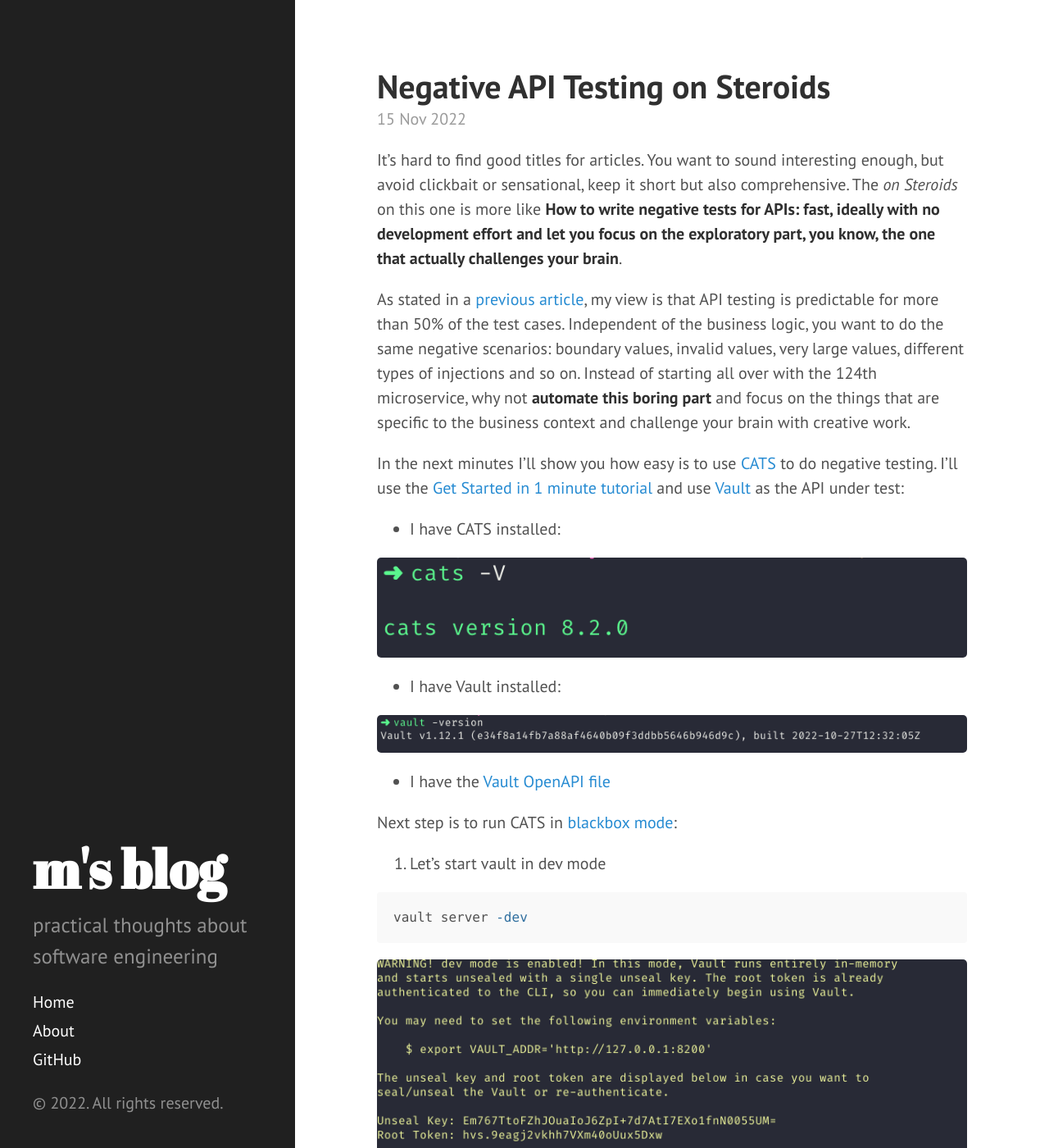
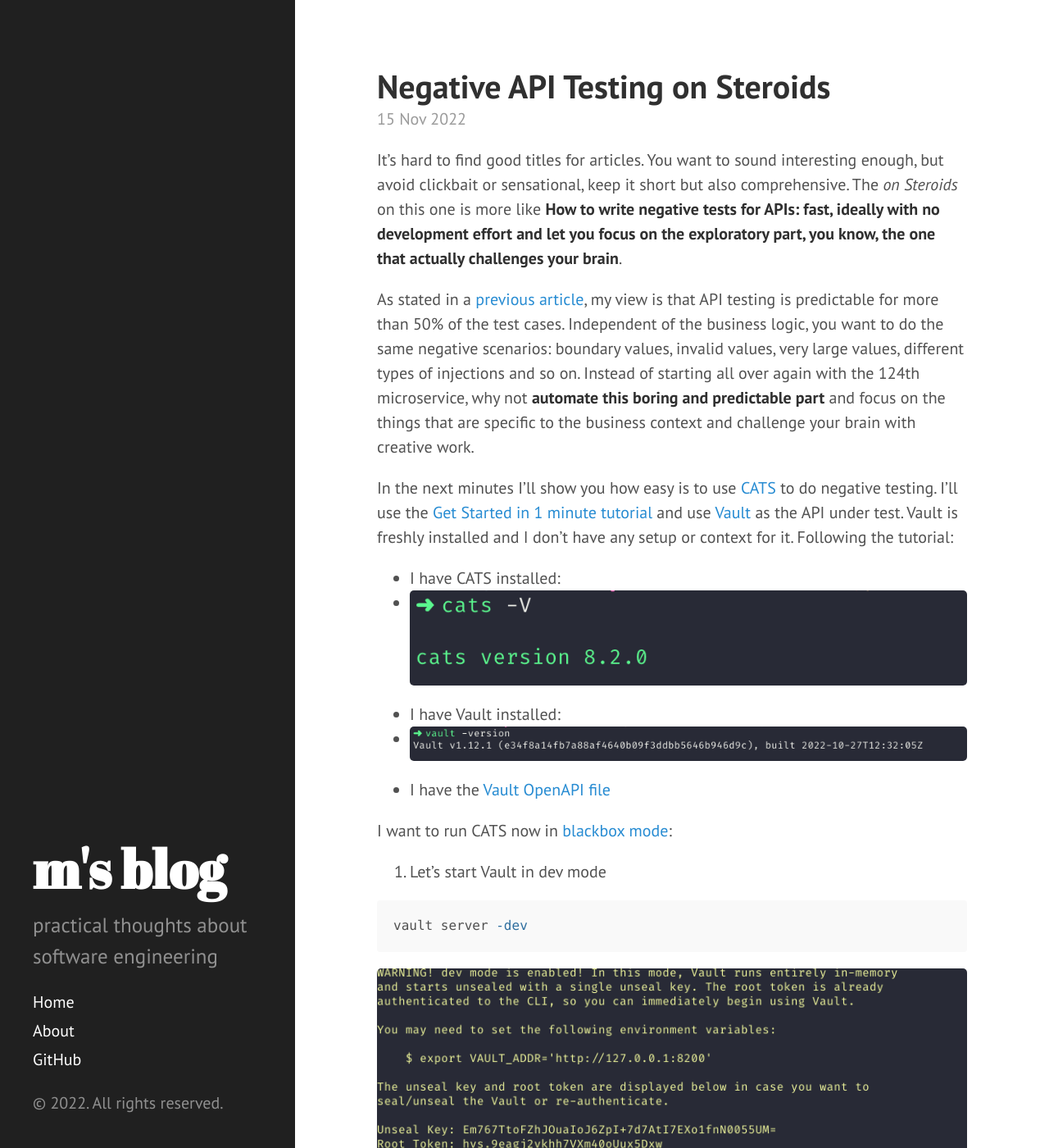
Before and after one commit to ludovicianul/ludovicianul.github.io, a Jekyll site: the page built from _posts/2022-11-15-negative-testing-fast.md, in a window 1280 px wide and 1400 px high. Shown: the whole window at 82% size. Built offline with Jekyll 4.4.1, drawn with Linux system fonts in a browser that asks for light colours; comment, search, counter and statistics services are not loaded; some of the changed text lies outside the part shown.

Commit message:
Update article with typos fixes + content

````diff
--- a/_posts/2022-11-15-negative-testing-fast.md
+++ b/_posts/2022-11-15-negative-testing-fast.md
@@ -8,24 +8,26 @@ The *on Steroids* on this one is more like **How to write negative tests for API
 
 As stated in a [previous article](/2022/03/24/better-api-tools/), my view is that API testing is predictable for more than 50% of the test cases. Independent of the business logic,
 you want to do the same negative scenarios: boundary values, invalid values, very large values, different types of injections and so on.
-Instead of starting all over with the 124th microservice, why not **automate this boring part** and focus on the things that are specific
+Instead of starting all over again with the 124th microservice, why not **automate this boring and predictable part** and focus on the things that are specific
 to the business context and challenge your brain with creative work.
 
 In the next minutes I'll show you how easy is to use [CATS](https://github.com/Endava/cats) to do negative testing.
-I'll use the [Get Started in 1 minute tutorial](https://endava.github.io/cats/docs/intro/) and use [Vault](https://github.com/hashicorp/vault) as the API under test:
+I'll use the [Get Started in 1 minute tutorial](https://endava.github.io/cats/docs/intro/) and use [Vault](https://github.com/hashicorp/vault) as the API under test.
+Vault is freshly installed and I don't have any setup or context for it. Following the tutorial:
 
 - I have CATS installed:
+-
+![cats](https://github.com/ludovicianul/ludovicianul.github.io/raw/master/images/cats-v.png)
 
-![cats](https://github.com/ludovicianul/ludovicianul.github.io/raw/master/images/cats-v.png)
 - I have Vault installed:
-
+-
 ![cats](https://github.com/ludovicianul/ludovicianul.github.io/raw/master/images/vault-v.png)
 
 - I have the [Vault OpenAPI file](https://developer.hashicorp.com/vault/api-docs/system/internal-specs-openapi)
 
-Next step is to run CATS in [blackbox mode](https://endava.github.io/cats/docs/getting-started/running-cats#blackbox-mode):
+I want to run CATS now in [blackbox mode](https://endava.github.io/cats/docs/getting-started/running-cats#blackbox-mode):
 
-1. Let's start vault in dev mode
+1. Let's start Vault in dev mode
 
 ```shell
 vault server -dev
@@ -60,6 +62,7 @@ Some findings from the report:
 - `/sys/pprof/profile` - lots of error, CATS receives `read timeout` exceptions
 - many other errors related to invalid configuration or input data that return `500` instead of `4XX`
 
+
 Next step is to log these issues under the Vault project. I'll update the article with references once done.
 
 Running CATS in `blackbox mode` is the simplest and fastest way to get a sense on the level of negative testing coverage and how your APIs is
````
Also changed, not shown: other parts of _posts/2022-11-15-negative-testing-fast.md (+1 -1 lines).
